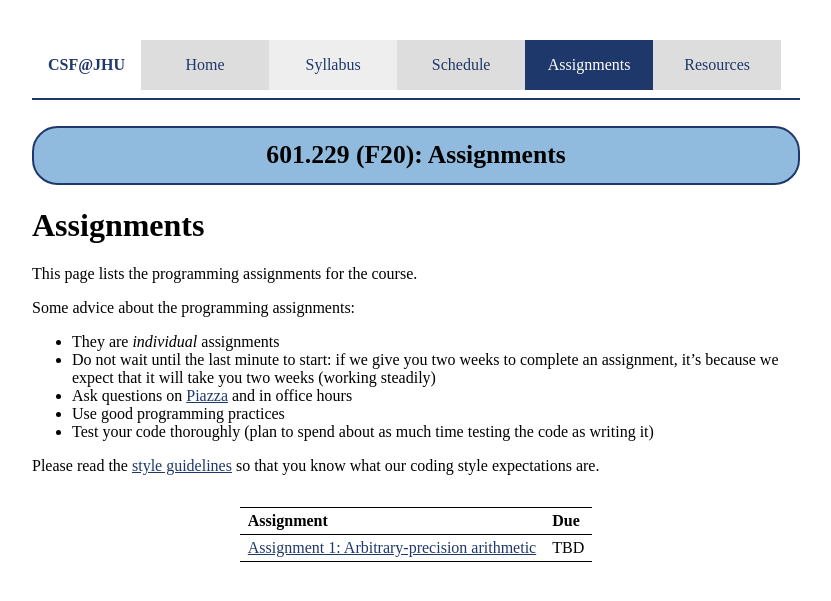
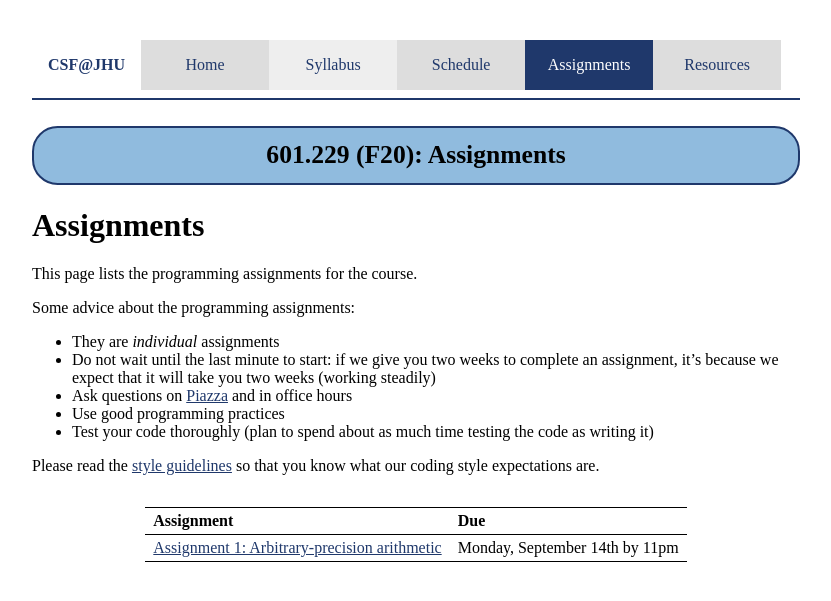
Before and after one commit to jhucsf/fall2020, a Jekyll site: the page built from assignments.md, in a window 1280 px wide. Shown: the top 601 px of the page, without its empty margins (224-1055 px from the left). Built offline with Jekyll 4.4.1, drawn with Linux system fonts in a browser that asks for light colours.

Commit message:
set due date for assignment 1

```diff
--- a/assignments.md
+++ b/assignments.md
@@ -20,4 +20,4 @@ Please read the [style guidelines](assign/style.html) so that you know what our
 
 Assignment | Due
 ---------- | ---
-[Assignment 1: Arbitrary-precision arithmetic](assign/assign01.html) | TBD
+[Assignment 1: Arbitrary-precision arithmetic](assign/assign01.html) | Monday, September 14th by 11pm
```
Also changed, not shown: assign/assign01.md (+1 -1 lines), index.md (+1 -0 lines).
